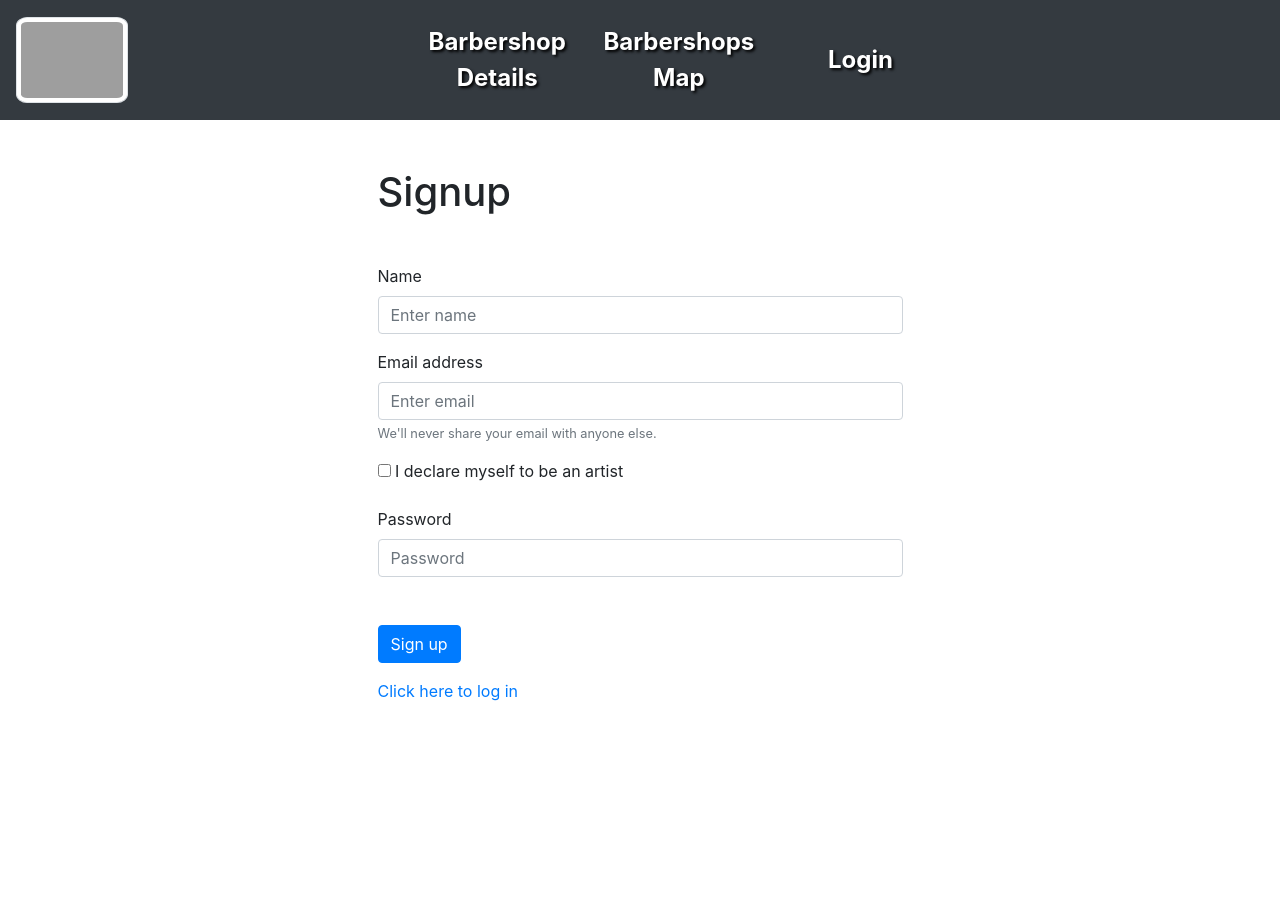
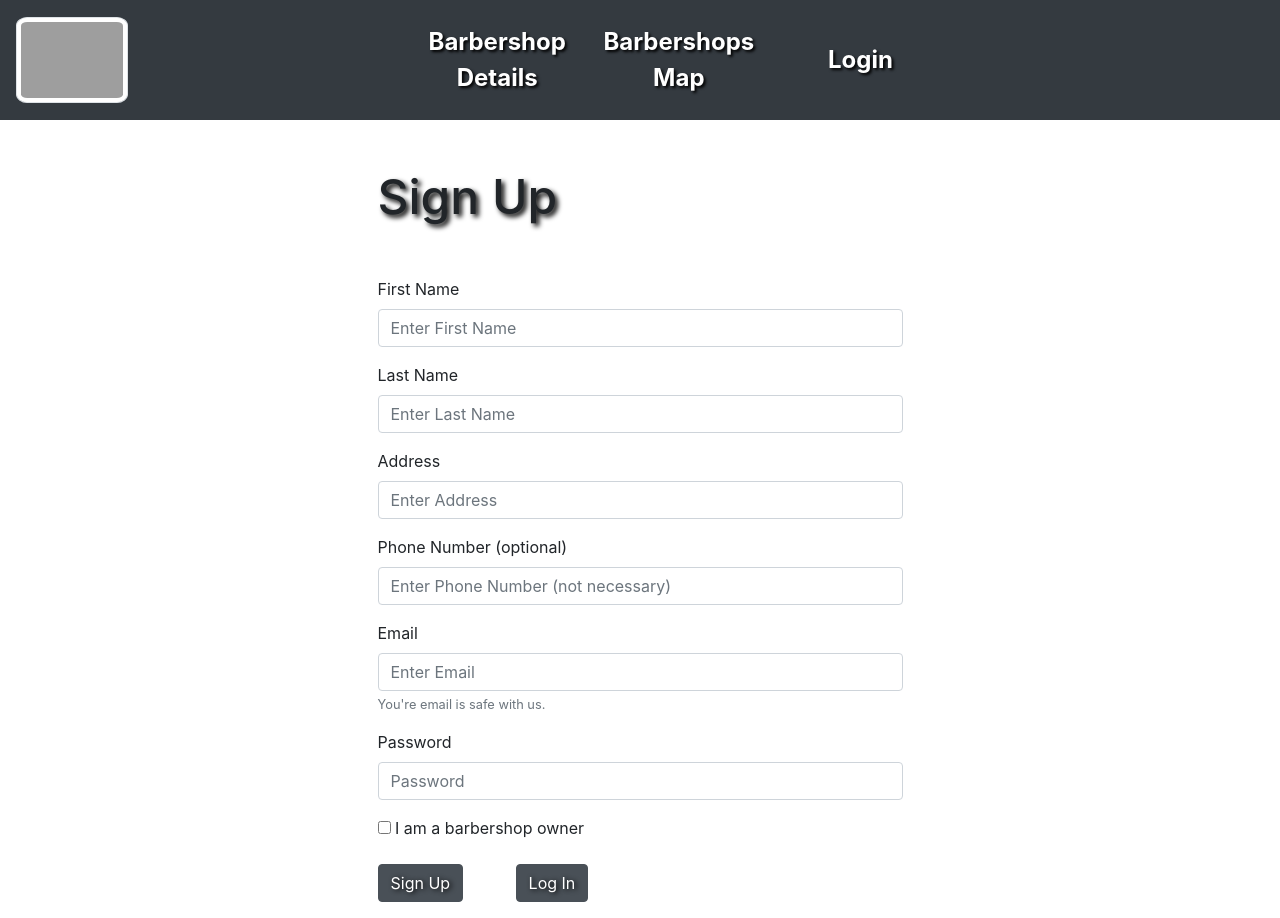
Before and after one commit to RokPopov/CaptainBarber-client, a React (Create React App) app: page /signup in a window 1280 px wide. Before the commit the page ends 800 px from the top, so only its background shows below. Built offline with nearby package versions, Linux system fonts and the light colour scheme; no server answers; grey boxes are pictures that could not be loaded.

Commit message:
Modify signup form on signup page

```diff
--- a/src/pages/BarbershopDetail/index.js
+++ b/src/pages/BarbershopDetail/index.js
@@ -93,6 +93,7 @@ export default function BarbershopDetail() {
               fontSize: "3rem",
               marginBottom: "2rem",
               borderBottom: "3px solid #fff",
+              boxShadow: "2rem 2rem 5rem #000000",
               textShadow: "3px 3px 5px #000000",
               color: "#fff",
             }}
--- a/src/pages/Homepage/index.js
+++ b/src/pages/Homepage/index.js
@@ -18,15 +18,17 @@ export default function Homepage() {
 
   return (
     <div
-    style={{
-      textAlign: "center"
-    }}
+      style={{
+        textAlign: "center",
+      }}
     >
       <span
         style={{
+          textShadow: " #000000",
           fontWeight: "bold",
           fontSize: "10rem",
           border: "1rem solid #000000",
+          boxShadow: "2rem 2rem 10rem #000000",
         }}
       >
         CAPTAIN BARBER
--- a/src/pages/Login/index.js
+++ b/src/pages/Login/index.js
@@ -33,7 +33,17 @@ export default function SignUp() {
   return (
     <Container>
       <Form as={Col} md={{ span: 6, offset: 3 }} className="mt-5">
-        <h1 className="mt-5 mb-5">Login</h1>
+        <h1
+          className="mt-5 mb-5"
+          style={{
+            fontSize: "3rem",
+            marginBottom: "2rem",
+            borderBottom: "3px solid #fff",
+            textShadow: "3px 3px 5px #000000",
+          }}
+        >
+          Login
+        </h1>
         <Form.Group controlId="formBasicEmail">
           <Form.Label>Email address</Form.Label>
           <Form.Control
@@ -67,7 +77,7 @@ export default function SignUp() {
               marginRight: "10%",
             }}
           >
-            Log in
+            Log In
           </Button>
           <Button
             href="/signup"
@@ -78,7 +88,7 @@ export default function SignUp() {
               marginRight: "10%",
             }}
           >
-            Signup
+            Sign Up
           </Button>
         </Form.Group>
       </Form>
--- a/src/pages/SignUp/index.js
+++ b/src/pages/SignUp/index.js
@@ -9,10 +9,13 @@ import { useHistory, Link } from "react-router-dom";
 import { Col } from "react-bootstrap";
 
 export default function SignUp() {
-  const [name, setName] = useState("");
   const [email, setEmail] = useState("");
-  const [isArtist, setArtist] = useState("");
   const [password, setPassword] = useState("");
+  const [firstName, setFirstName] = useState("");
+  const [lastName, setLastName] = useState("");
+  const [address, setAddress] = useState("");
+  const [phoneNum, setPhoneNum] = useState("");
+  const [isOwner, setOwner] = useState(false);
   const dispatch = useDispatch();
   const token = useSelector(selectToken);
   const history = useHistory();
@@ -26,51 +29,87 @@ export default function SignUp() {
   function submitForm(event) {
     event.preventDefault();
 
-    dispatch(signUp(name, email, password, isArtist));
+    dispatch(
+      signUp(email, password, firstName, lastName, address, phoneNum, isOwner)
+    );
 
     setEmail("");
     setPassword("");
-    setName("");
-    setArtist("");
+    setFirstName("");
+    setLastName("");
+    setAddress("");
+    setPhoneNum("");
+    setOwner("");
   }
 
   return (
     <Container>
       <Form as={Col} md={{ span: 6, offset: 3 }} className="mt-5">
-        <h1 className="mt-5 mb-5">Signup</h1>
+        <h1
+          className="mt-5 mb-5"
+          style={{
+            fontSize: "3rem",
+            marginBottom: "2rem",
+            borderBottom: "3px solid #fff",
+            textShadow: "3px 3px 5px #000000",
+          }}
+        >
+          Sign Up
+        </h1>
         <Form.Group controlId="formBasicName">
-          <Form.Label>Name</Form.Label>
+          <Form.Label>First Name</Form.Label>
           <Form.Control
-            value={name}
-            onChange={(event) => setName(event.target.value)}
+            value={firstName}
+            onChange={(event) => setFirstName(event.target.value)}
             type="text"
-            placeholder="Enter name"
+            placeholder="Enter First Name"
+            required
+          />
+        </Form.Group>
+        <Form.Group controlId="formBasicName">
+          <Form.Label>Last Name</Form.Label>
+          <Form.Control
+            value={lastName}
+            onChange={(event) => setLastName(event.target.value)}
+            type="text"
+            placeholder="Enter Last Name"
+            required
+          />
+        </Form.Group>
+        <Form.Group controlId="formBasicName">
+          <Form.Label>Address</Form.Label>
+          <Form.Control
+            value={address}
+            onChange={(event) => setAddress(event.target.value)}
+            type="text"
+            placeholder="Enter Address"
+            required
+          />
+        </Form.Group>
+        <Form.Group controlId="formBasicName">
+          <Form.Label>Phone Number (optional)</Form.Label>
+          <Form.Control
+            value={phoneNum}
+            onChange={(event) => setPhoneNum(event.target.value)}
+            type="text"
+            placeholder="Enter Phone Number (not necessary)"
             required
           />
         </Form.Group>
         <Form.Group controlId="formBasicEmail">
-          <Form.Label>Email address</Form.Label>
+          <Form.Label>Email</Form.Label>
           <Form.Control
             value={email}
             onChange={(event) => setEmail(event.target.value)}
             type="email"
-            placeholder="Enter email"
+            placeholder="Enter Email"
             required
           />
           <Form.Text className="text-muted">
-            We'll never share your email with anyone else.
+            You're email is safe with us.
           </Form.Text>
         </Form.Group>
-        <Form.Group controlId="formBasicIsArtist">
-          <input
-            value={!isArtist}
-            onChange={(event) => setArtist(event.target.value)}
-            type="checkbox"
-            placeholder="Artist?"
-            required
-          />{" "}
-          <Form.Label>I declare myself to be an artist</Form.Label>
-        </Form.Group>
+
         <Form.Group controlId="formBasicPassword">
           <Form.Label>Password</Form.Label>
           <Form.Control
@@ -81,13 +120,42 @@ export default function SignUp() {
             required
           />
         </Form.Group>
-
-        <Form.Group className="mt-5">
-          <Button variant="primary" type="submit" onClick={submitForm}>
-            Sign up
+        <Form.Group controlId="formBasicIsArtist">
+          <input
+            value={!isOwner}
+            onChange={(event) => setOwner(event.target.value)}
+            type="checkbox"
+            placeholder="Barbershop Owner?"
+            required
+          />{" "}
+          <Form.Label>I am a barbershop owner</Form.Label>
+        </Form.Group>
+        <Form.Group>
+          <Button
+            variant="primary"
+            type="submit"
+            onClick={submitForm}
+            style={{
+              backgroundColor: "#495057",
+              borderColor: "#495057",
+              textShadow: "2px 1px  5px #000000",
+              marginRight: "10%",
+            }}
+          >
+            Sign Up
+          </Button>
+          <Button
+            href="/login"
+            style={{
+              backgroundColor: "#495057",
+              borderColor: "#495057",
+              textShadow: "2px 1px  5px #000000",
+              marginRight: "10%",
+            }}
+          >
+            Log In
           </Button>
         </Form.Group>
-        <Link to="/login">Click here to log in</Link>
       </Form>
     </Container>
   );
```
